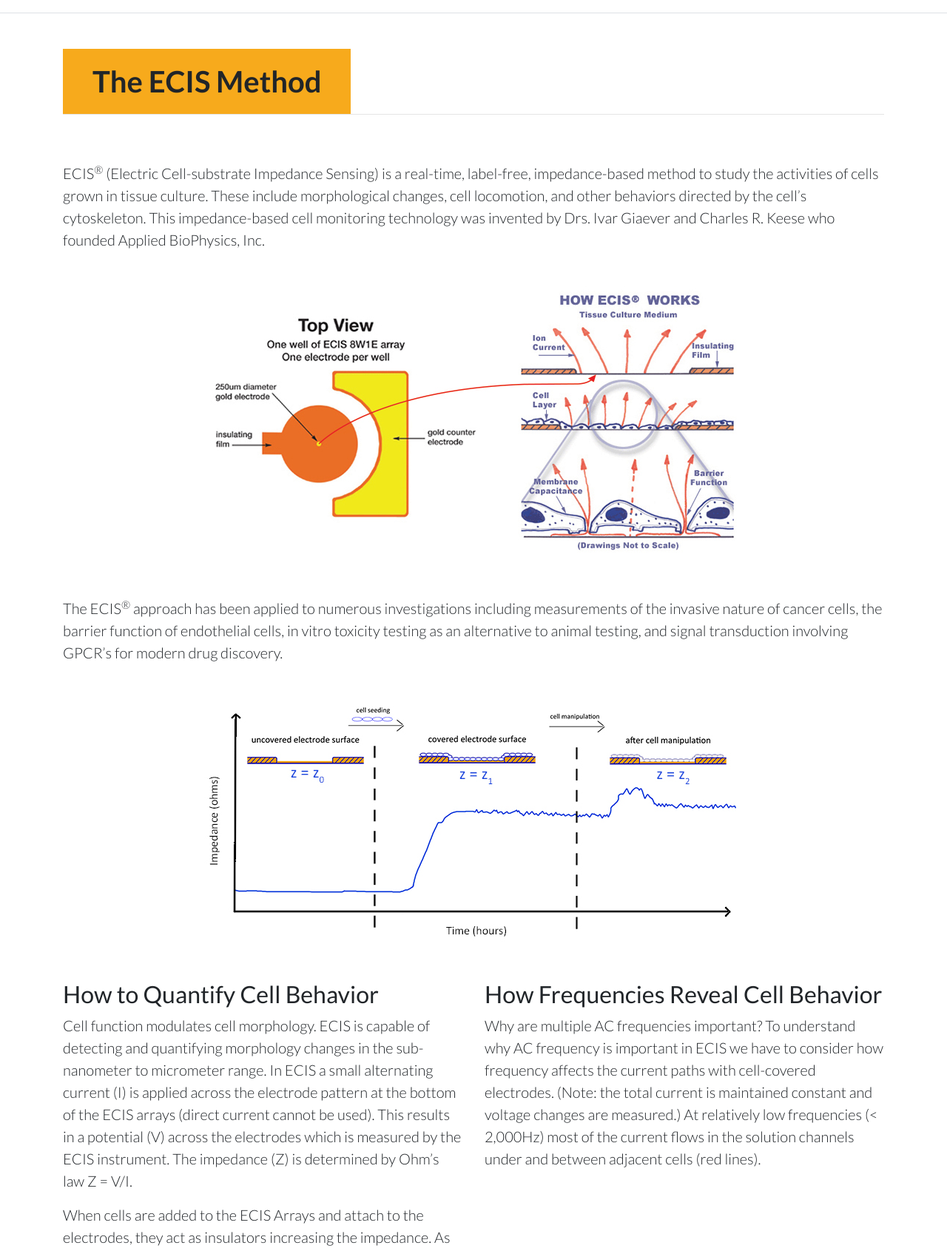
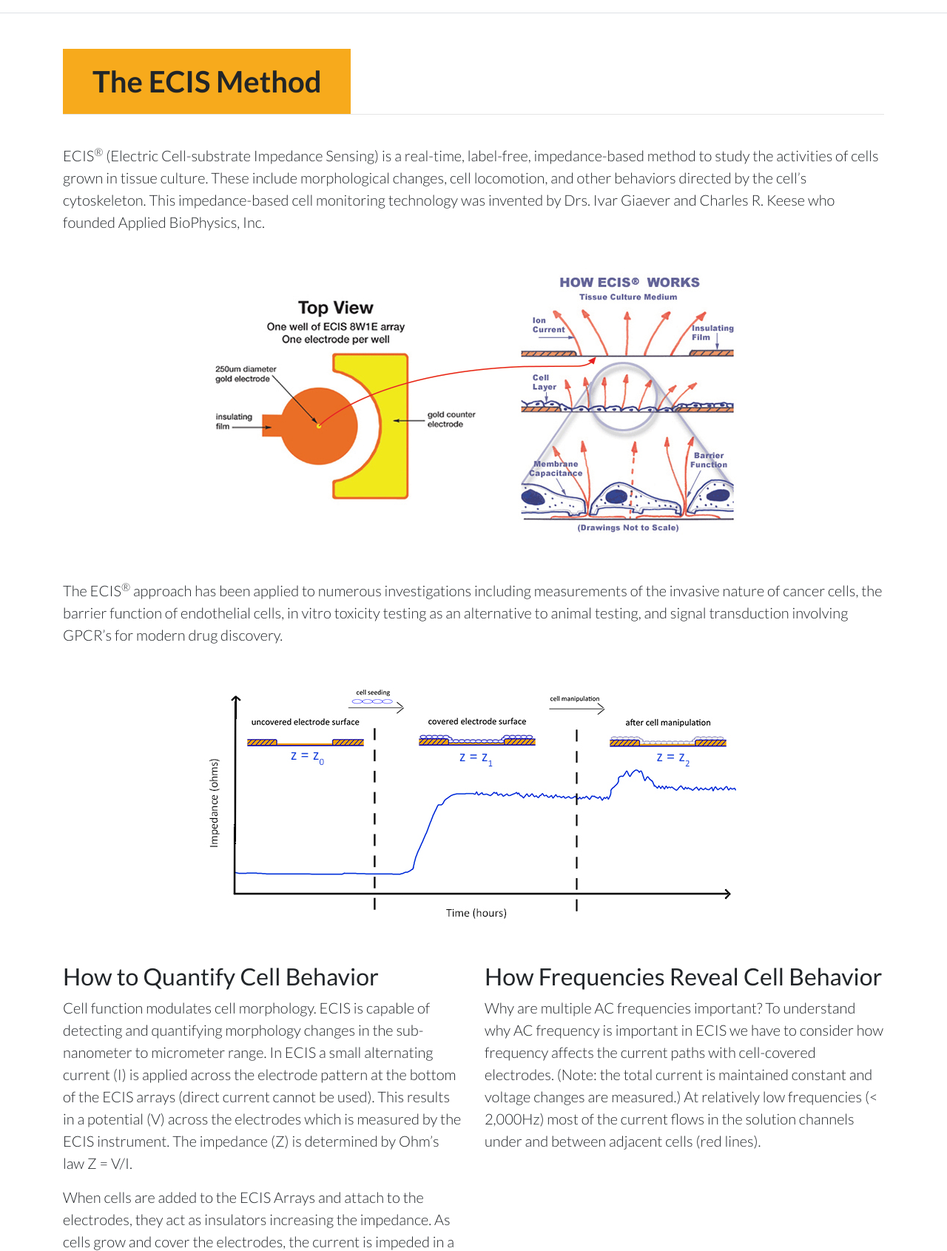
Before and after one commit to chrisdav6/AB, a PHP site: page /whatIsECIS.php in a window 1280 px wide. Shown: the part 200-1891 px from the top of the page at 74% size. Run offline with PHP 8.4, Linux system fonts and the light colour scheme; some libraries are stand-ins or nearby versions.

Commit message:
reduced top and bottom padding on applicationContent section

```diff
--- a/whatIsECIS.php
+++ b/whatIsECIS.php
@@ -34,12 +34,12 @@ $metaDesc = "Label-free Real-time Automated Cell-based assays powered by the tec
         <div class="row">
           <div class="col">
             <h1 class="display-5 mb-0">The ECIS Method</h1>
-            <hr class="mt-0 mb-3">
+            <hr class="mt-0">
           </div>
       </div>
     </section><!-- /applicationsHeading -->
 
-    <section id="applicationContent" class="py-5 text-center text-md-left">
+    <section id="applicationContent" class="py-4 text-center text-md-left">
       <div class="container">
 
         <div class="row">
```
